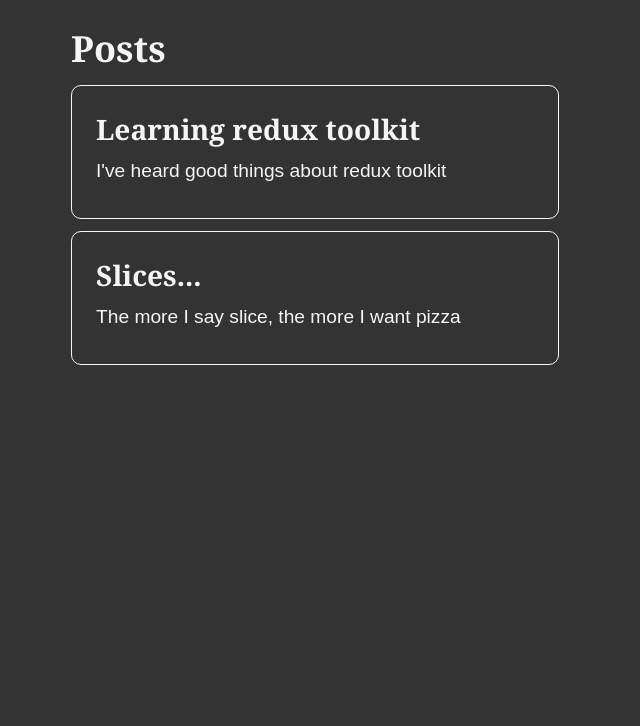
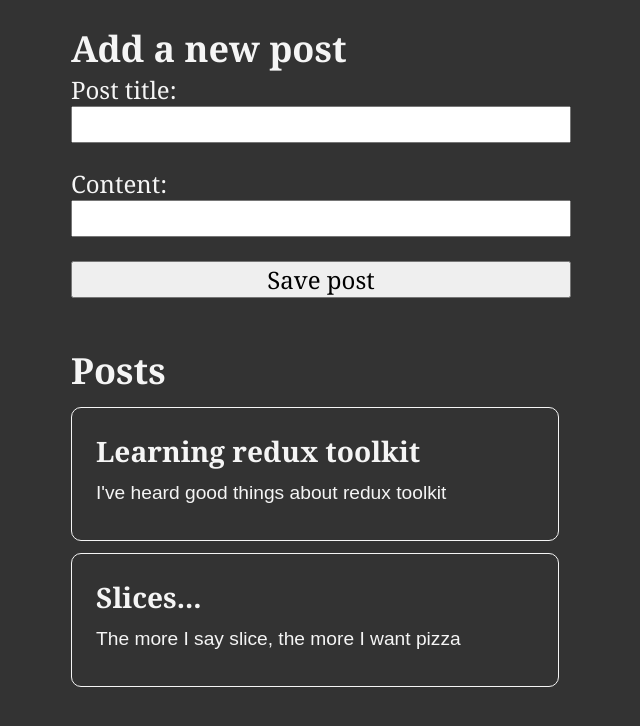
Before and after one commit to nemanjajovic/react-blog, a React (Create React App) app: page / in a window 1280 px wide. Shown: the top 726 px of the page, without its empty margins (319-959 px from the left). Built offline with nearby package versions, Linux system fonts and the light colour scheme; the HTML template or start-up script is replaced by a standard one.

Commit message:
Added add post form functionality

```diff
--- a/src/App.js
+++ b/src/App.js
@@ -1,10 +1,12 @@
 import "./App.css";
 
 import PostsList from "./features/posts/PostsList";
+import AddPostForm from "./features/posts/AddPostForm";
 
 function App() {
   return (
     <main className="App">
+      <AddPostForm />
       <PostsList />
     </main>
   );
--- a/src/features/posts/AddPostForm.js
+++ b/src/features/posts/AddPostForm.js
@@ -1,11 +1,31 @@
 import { useState } from "react";
+import { useDispatch } from "react-redux";
+import { nanoid } from "@reduxjs/toolkit";
+
+import { postAdded } from "./postsSlice";
 
 const AddPostForm = () => {
+  const dispatch = useDispatch();
+
   const [title, setTitle] = useState("");
   const [content, setContent] = useState("");
 
   const onTitleChanged = (e) => setTitle(e.target.value);
   const onContentChanged = (e) => setContent(e.target.value);
+
+  const onSavePostClicked = () => {
+    if (title && content) {
+      dispatch(
+        postAdded({
+          id: nanoid(),
+          title,
+          content,
+        })
+      );
+    }
+    setTitle("");
+    setContent("");
+  };
 
   return (
     <section>
@@ -27,7 +47,9 @@
           value={content}
           onChange={onContentChanged}
         />
-        <button type="button">Save post</button>
+        <button type="button" onClick={onSavePostClicked}>
+          Save post
+        </button>
       </form>
     </section>
   );
```
